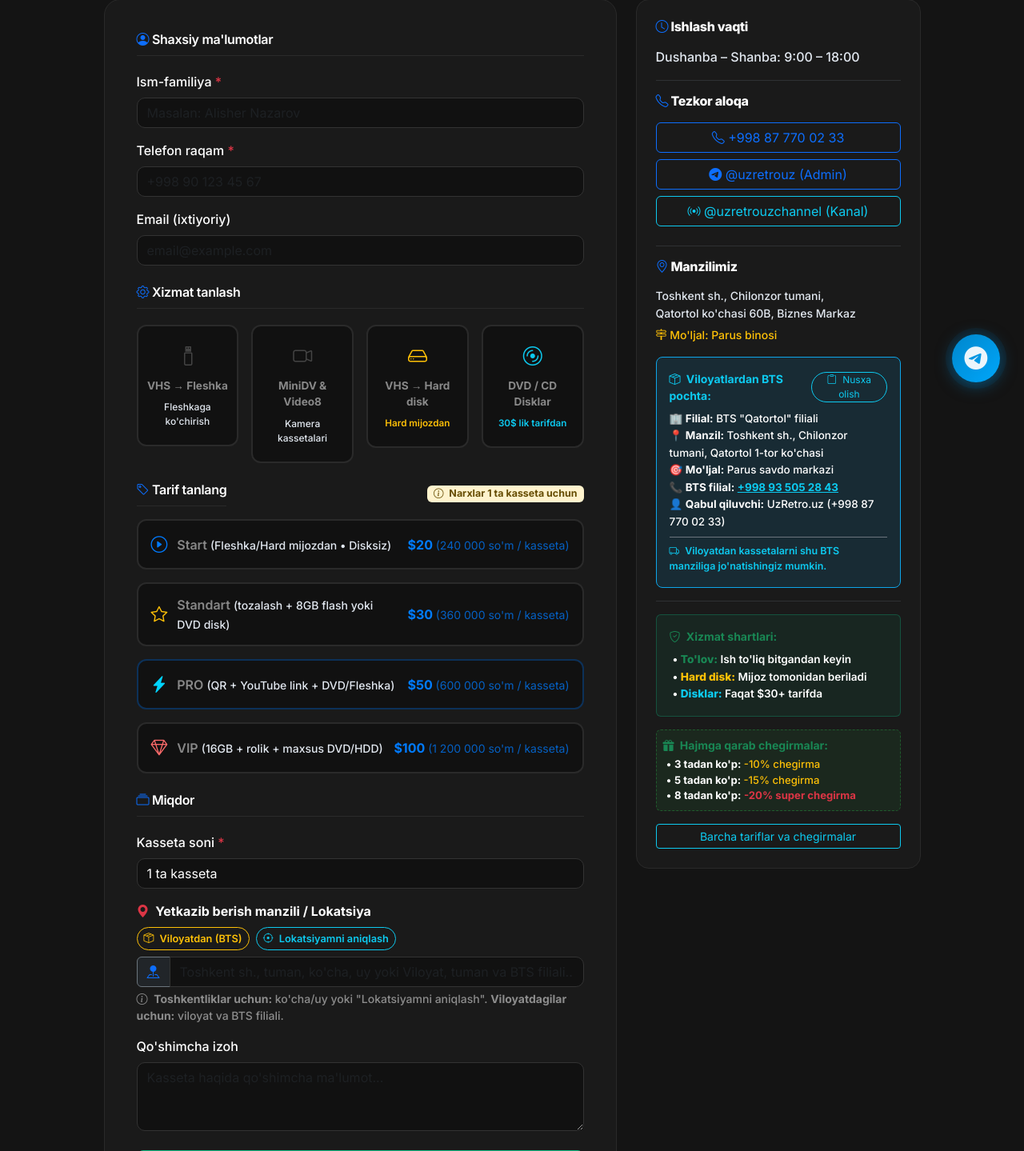
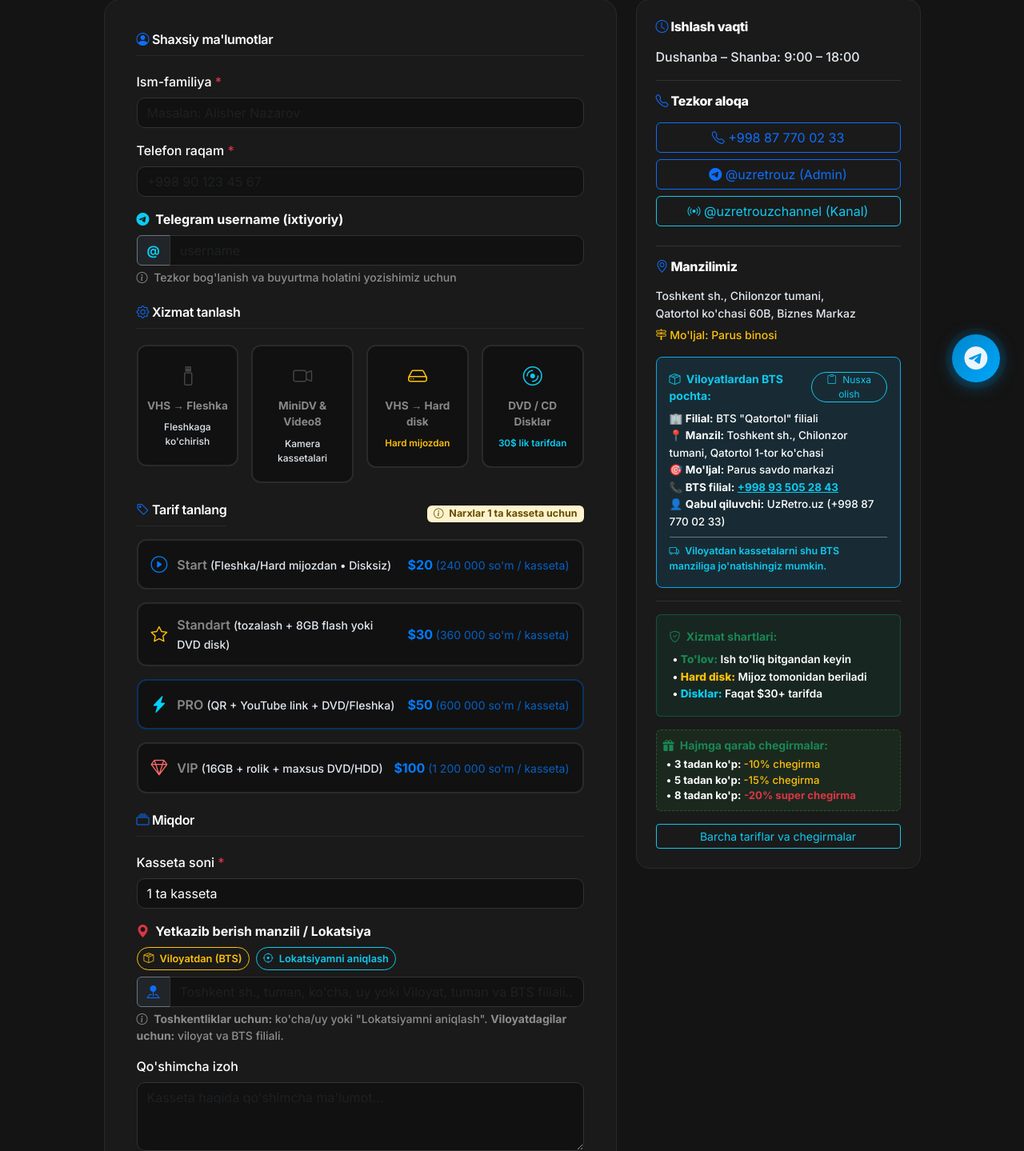
Before and after one commit to javoxirmahmudov012-coder/uzretro_uz, a Flask app: page /order in a window 1280 px wide. Shown: the part 292-1731 px from the top of the page at 80% size. Run offline with Flask 3, Linux system fonts and the light colour scheme.

Commit message:
Yangilandi: Email orniga Telegram username kiritish maydoni ulandi, bot va admin panelga telegram linklari integratsiya qilindi

```diff
--- a/app.py
+++ b/app.py
@@ -40,6 +40,12 @@ def create_app():
                     conn.commit()
                 except Exception:
                     pass
+                try:
+                    import sqlalchemy as sa
+                    conn.execute(sa.text("ALTER TABLE orders ADD COLUMN customer_telegram VARCHAR(100)"))
+                    conn.commit()
+                except Exception:
+                    pass
             _create_default_admin(app)
         except Exception as e:
             print(f"DB Init info: {e}")
--- a/models/order.py
+++ b/models/order.py
@@ -9,6 +9,7 @@ class Order(db.Model):
     # Mijoz ma'lumotlari
     customer_name = db.Column(db.String(100), nullable=False)
     customer_phone = db.Column(db.String(20), nullable=False)
+    customer_telegram = db.Column(db.String(100), nullable=True)
     customer_email = db.Column(db.String(120), nullable=True)
     customer_address = db.Column(db.String(255), nullable=True)
 
--- a/routes/main.py
+++ b/routes/main.py
@@ -21,11 +21,14 @@ def order():
     if request.method == 'POST':
         name = request.form.get('name', '').strip()
         phone = request.form.get('phone', '').strip()
-        email = request.form.get('email', '').strip()
+        telegram = request.form.get('telegram', '').strip() or request.form.get('telegram_username', '').strip()
         address = request.form.get('address', '').strip()
         service = request.form.get('service', '')
         quantity = request.form.get('quantity', 1)
         description = request.form.get('description', '').strip()
+
+        if telegram:
+            telegram = '@' + telegram.lstrip('@')
 
         if not name or not phone or not service:
             flash('Iltimos, barcha majburiy maydonlarni to\'ldiring!', 'danger')
@@ -34,7 +37,8 @@ def order():
         new_order = Order(
             customer_name=name,
             customer_phone=phone,
-            customer_email=email if email else None,
+            customer_telegram=telegram if telegram else None,
+            customer_email=telegram if telegram else None,
             customer_address=address if address else None,
             service_type=service,
             quantity=int(quantity) if quantity else 1,
--- a/templates/order.html
+++ b/templates/order.html
@@ -40,9 +40,17 @@
                             </div>
 
                             <div class="mb-3">
-                                <label class="form-label text-white">Email (ixtiyoriy)</label>
-                                <input type="email" name="email" class="form-control form-control-dark"
-                                       placeholder="email@example.com">
+                                <label class="form-label text-white fw-bold">
+                                    <i class="bi bi-telegram text-info me-1"></i> Telegram username (ixtiyoriy)
+                                </label>
+                                <div class="input-group">
+                                    <span class="input-group-text bg-dark border-secondary text-info fw-bold">@</span>
+                                    <input type="text" name="telegram" class="form-control form-control-dark"
+                                           placeholder="username">
+                                </div>
+                                <div class="form-text text-white-50 small mt-1">
+                                    <i class="bi bi-info-circle me-1"></i> Tezkor bog'lanish va buyurtma holatini yozishimiz uchun
+                                </div>
                             </div>
                         </div>
 
```
Also changed, not shown: automation/telegram_bot.py (+7 -0 lines), templates/admin/order_detail.html (+11 -2 lines), templates/admin/orders.html (+8 -0 lines).
